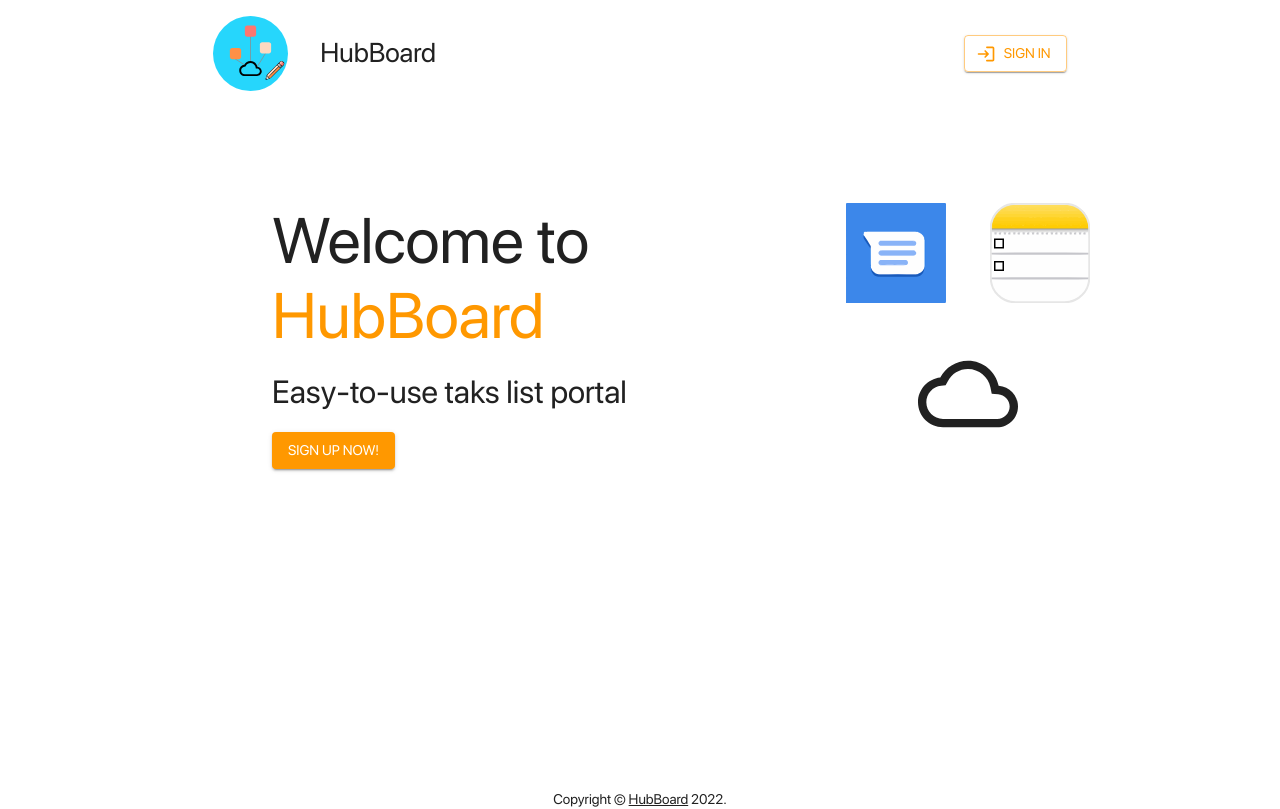
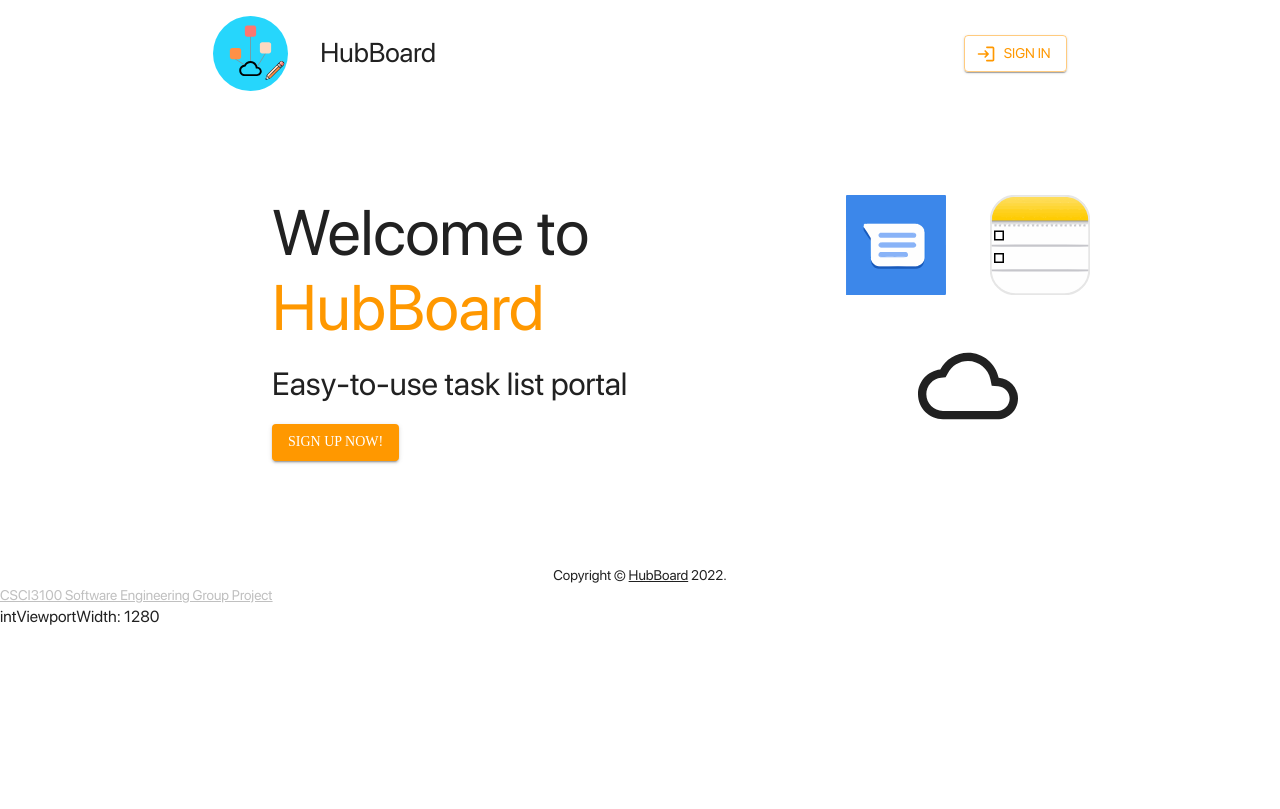
Before and after one commit to johnnkp/HubBoardMap, a React (Create React App) app in the folder client/: page / in a window 1280 px wide. Built offline with nearby package versions, Linux system fonts and the light colour scheme.

Commit message:
Homepage part 3: FHD layout

```diff
--- a/client/package.json
+++ b/client/package.json
@@ -21,6 +21,7 @@
     "formik": "^2.2.9",
     "react": "^17.0.2",
     "react-dom": "^17.0.2",
+    "react-responsive": "^9.0.0-beta.6",
     "react-router-dom": "^6.2.1",
     "react-scripts": "5.0.0",
     "web-vitals": "^2.1.4",
--- a/client/src/Pages/Home/Home.jsx
+++ b/client/src/Pages/Home/Home.jsx
@@ -1,28 +1,36 @@
 // Responsive 4K homepage
 import React from "react";
+import {Link as RouterLink} from "react-router-dom";
+import {Box, Button, Grid, Link, Typography, useMediaQuery} from "@mui/material";
+import {styled} from "@mui/system";
+import MediaQuery from "react-responsive";
 import Wrapper from "../../Components/Helpers/Wrapper";
-import { Link as RouterLink } from "react-router-dom";
-import { Box, Button, Grid, Typography } from "@mui/material";
-import { styled } from "@mui/system";
 import LoginButton from "../../Components/UI/LoginButton";
+import Copyright from "../../Components/UI/Copyright";
 import HubBoardIcon from "../../Image/HubBoard.svg";
+import {CloudOutlined} from "@mui/icons-material";
+// https://play-lh.googleusercontent.com/OY4rxeNTPaHwyOTZ-RUooqJvPnO5QUYmQcw0dhD90Mu6UWItOSZfQv7ks_FscbBow0M
 import MessageIcon from "../../Image/message_google.svg";
+// https://support.apple.com/library/content/dam/edam/applecare/images/en_US/ios/ios11-notes-app-icon.png
 import TodoIcon from "../../Image/to-do-iOS.svg";
-import { CloudOutlined } from "@mui/icons-material";
-import Copyright from "../../Components/UI/Copyright";
 
 import classes from "../../Styles/global.module.css";
 
-const OrangeText = styled("span")(({ theme }) => ({
+const OrangeText = styled("span")(({theme}) => ({
     color: theme.palette.hOrange.main,
     fontWeight: "bolder",
 }));
 
 const Home = () => {
+    const isQHD = useMediaQuery('(min-width: 1300px)');
+    // react-responsive: min-width = window.innerWidth
+    const intViewportWidth = window.innerWidth;
+
+    if (isQHD) {
         return (
             <Wrapper>
                 <Grid container mt="1em">
-        <Grid item xs={0} md={2} />
+                    <Grid item xs={0} md={2}/>
                     <Grid
                         item
                         container
@@ -38,17 +46,17 @@ const Home = () => {
                             alignItems="center"
                             sx={{
                                 transition: "all 0.4s ease-out",
-              "&:hover": { transform: "scale(1.2)" },
+                                "&:hover": {transform: "scale(1.2)"},
                             }}
                         >
-            <img src={HubBoardIcon} height="75px" alt="HubBoard Icon" />
+                            <img src={HubBoardIcon} height="75px" alt="HubBoard Icon"/>
                             <Typography fontSize="1.7em" ml={[0, 2, 4]}>
                                 HubBoard
                             </Typography>
                         </Box>
-          <LoginButton sx={{ mr: [2, 2, 0] }} />
+                        <LoginButton sx={{mr: [2, 2, 0]}}/>
                     </Grid>
-        <Grid item xs={0} md={2} />
+                    <Grid item xs={0} md={2}/>
                 </Grid>
                 <Grid
                     container
@@ -57,7 +65,7 @@ const Home = () => {
                     mb={32}
                     spacing={8}
                 >
-        <Grid item xs={0} md={2} />
+                    <Grid item xs={0} md={2}/>
                     <Grid
                         item
                         container
@@ -75,7 +83,7 @@ const Home = () => {
                         </Grid>
                         <Grid item xs={12}>
                             <Typography variant="h2" fontSize="2em" variant="poster">
-              Easy-to-use taks list portal
+                                Easy-to-use task list portal
                             </Typography>
                         </Grid>
                         <Grid item xs={12}>
@@ -91,20 +99,128 @@ const Home = () => {
                     </Grid>
                     <Grid item container xs={12} md={3} spacing={2}>
                         <Grid item xs={12} md={6} textAlign="center">
-            <img src={MessageIcon} height="100px" alt="Message Icon" />
+                            <img src={MessageIcon} height="100px" alt="Message Icon"/>
                         </Grid>
                         <Grid item xs={12} md={6} textAlign="center">
-            <img src={TodoIcon} height="100px" alt="Todo Icon" />
+                            <img src={TodoIcon} height="100px" alt="Todo Icon"/>
                         </Grid>
                         <Grid item xs={12} md={12} textAlign="center">
-            <CloudOutlined sx={{ fontSize: "100px" }} />
+                            <CloudOutlined sx={{fontSize: "100px"}}/>
                         </Grid>
                     </Grid>
-        <Grid item xs={0} md={2} />
+                    <Grid item xs={0} md={2}/>
                 </Grid>
-      <Copyright className={classes.w3_slide_bottom_07s} />
+                <Copyright className={classes.w3_slide_bottom_07s}/>
+                <p className={classes.w3_slide_bottom_07s} align="left">
+                    <Typography variant="body2" color="Silver">
+                        <Link color="inherit" href="https://www.cse.cuhk.edu.hk/academics/ug-course-list/csci3100/"
+                              target="_blank">
+                            CSCI3100 Software Engineering Group Project
+                        </Link>
+                    </Typography>
+                </p>
             </Wrapper>
         );
+
+
+    } else if (!isQHD) {
+        return (
+            <Wrapper className={classes.homepage}>
+                <Grid container mt="1em">
+                    <Grid item xs={0} md={2}/>
+                    <Grid
+                        item
+                        container
+                        xs={12}
+                        md={8}
+                        display="flex"
+                        justifyContent="space-between"
+                        alignItems="center"
+                    >
+                        <Box
+                            ml={[2, 2, 0]}
+                            display="flex"
+                            alignItems="center"
+                            sx={{
+                                transition: "all 0.4s ease-out",
+                                "&:hover": {transform: "scale(1.2)"},
+                            }}
+                        >
+                            <img src={HubBoardIcon} height="75px" alt="HubBoard Icon"/>
+                            <Typography fontSize="1.7em" ml={[0, 2, 4]}>
+                                HubBoard
+                            </Typography>
+                        </Box>
+                        <LoginButton sx={{mr: [2, 2, 0]}}/>
+                    </Grid>
+                    <Grid item xs={0} md={2}/>
+                </Grid>
+                <Grid
+                    container
+                    className={classes.w3_slide_bottom}
+                    mt="2.5em"
+                    mb={5}
+                    spacing={8}
+                >
+                    <Grid item xs={0} md={2}/>
+                    <Grid
+                        item
+                        container
+                        xs={12}
+                        md={5}
+                        spacing={2}
+                        textAlign={["center", "center", "start"]}
+                        ml={[0, 0, 4]}
+                        pr={2}
+                    >
+                        <Grid item xs={12}>
+                            <Typography variant="h1" fontSize="4em">
+                                Welcome to <OrangeText>HubBoard</OrangeText>
+                            </Typography>
+                        </Grid>
+                        <Grid item xs={12}>
+                            <Typography variant="h2" fontSize="2em" variant="poster">
+                                Easy-to-use task list portal
+                            </Typography>
+                        </Grid>
+                        <Grid item xs={12}>
+                            <Button
+                                LinkComponent={RouterLink}
+                                to="/register"
+                                color="hOrange"
+                                variant="contained"
+                            sx={{fontFamily: 'sf_pro_text_semibold'}}
+                            >
+                                Sign up now!
+                            </Button>
+                        </Grid>
+                    </Grid>
+                    <Grid item container xs={12} md={3} spacing={2}>
+                        <Grid item xs={12} md={6} textAlign="center">
+                            <img src={MessageIcon} height="100px" alt="Message Icon"/>
+                        </Grid>
+                        <Grid item xs={12} md={6} textAlign="center">
+                            <img src={TodoIcon} height="100px" alt="Todo Icon"/>
+                        </Grid>
+                        <Grid item xs={12} md={12} textAlign="center">
+                            <CloudOutlined sx={{fontSize: "100px"}}/>
+                        </Grid>
+                    </Grid>
+                    <Grid item xs={0} md={2}/>
+                </Grid>
+                <Copyright className={classes.w3_slide_bottom_07s}/>
+                <p className={classes.w3_slide_bottom_07s} align="left">
+                    <Typography variant="body2" color="Silver">
+                        <Link color="inherit" href="https://www.cse.cuhk.edu.hk/academics/ug-course-list/csci3100/"
+                              target="_blank">
+                            CSCI3100 Software Engineering Group Project
+                        </Link>
+                    </Typography>
+                </p>
+                <p>intViewportWidth: {intViewportWidth}</p>
+            </Wrapper>
+        );
+    }
 };
 
 export default Home;
--- a/client/src/Styles/global.module.css
+++ b/client/src/Styles/global.module.css
@@ -2,6 +2,16 @@
     box-sizing: border-box;
     padding: 0;
     margin: 0;
+}
+
+.homepage {
+    background-color: #FDFDFD;
+    display: flex;
+    flex-direction: column;
+    justify-content: space-between;
+    height: 100%;
+    position: absolute;
+    bottom: 0;
 }
 
 /* W3.CSS 4.15 December 2020 by Jan Egil and Borge Refsnes */
--- a/client/src/Styles/theme.js
+++ b/client/src/Styles/theme.js
@@ -1,14 +1,16 @@
-import { createTheme } from "@mui/material/styles";
-import { orange } from "@mui/material/colors";
+import {createTheme} from "@mui/material/styles";
+import {orange} from "@mui/material/colors";
 /* Apple San Francisco Pro font */
 import SFProDisplayRegular from "./fonts/SF-Pro-Display-Regular.woff2";
+import SFProTextSemibold from "./fonts/SF-Pro-Text-Semibold.woff2";
 // import SFProDisplayMedium from "./fonts/SF-Pro-Display-Medium.woff2";
+
 // import FilsonSoftRegular from "./fonts/Filson-Soft-W03-Regular.woff2";
 
 const theme = createTheme({
     typography: {
         // add font-family name in array
-    fontFamily: ["sf_pro_display_regular", "Roboto"].join(","),
+        fontFamily: ["sf_pro_display_regular", "sf_pro_text_semibold", "Roboto"].join(","),
         // sample code to add variant
         // poster: {
         //   color: "red",
@@ -32,7 +34,17 @@ const theme = createTheme({
                         font-weight: 400;
                         src: url(${SFProDisplayRegular}) format('woff2');
                         unicodeRange: U+0000-00FF, U+0131, U+0152-0153, U+02BB-02BC, U+02C6, U+02DA, U+02DC, U+2000-206F, U+2074, U+20AC, U+2122, U+2191, U+2193, U+2212, U+2215, U+FEFF;
-        }`
+                    }
+
+                    @font-face {
+                        font-family: 'sf_pro_text_semibold';
+                        font-style: normal;
+                        font-display: swap;
+                        font-weight: normal;
+                        src: url(${SFProTextSemibold}) format('woff2');
+                        unicodeRange: U+0000-00FF, U+0131, U+0152-0153, U+02BB-02BC, U+02C6, U+02DA, U+02DC, U+2000-206F, U+2074, U+20AC, U+2122, U+2191, U+2193, U+2212, U+2215, U+FEFF;
+                    }
+		        `
                     // sample code to add font-family
                     // , `
                     // @font-face {
```
Also changed, not shown: client/src/Styles/fonts/SF-Pro-Text-Semibold.woff2 (added), 1 other file (tests, documents, lock files or other folders). Lines whose indentation alone changed are shown as unchanged.
